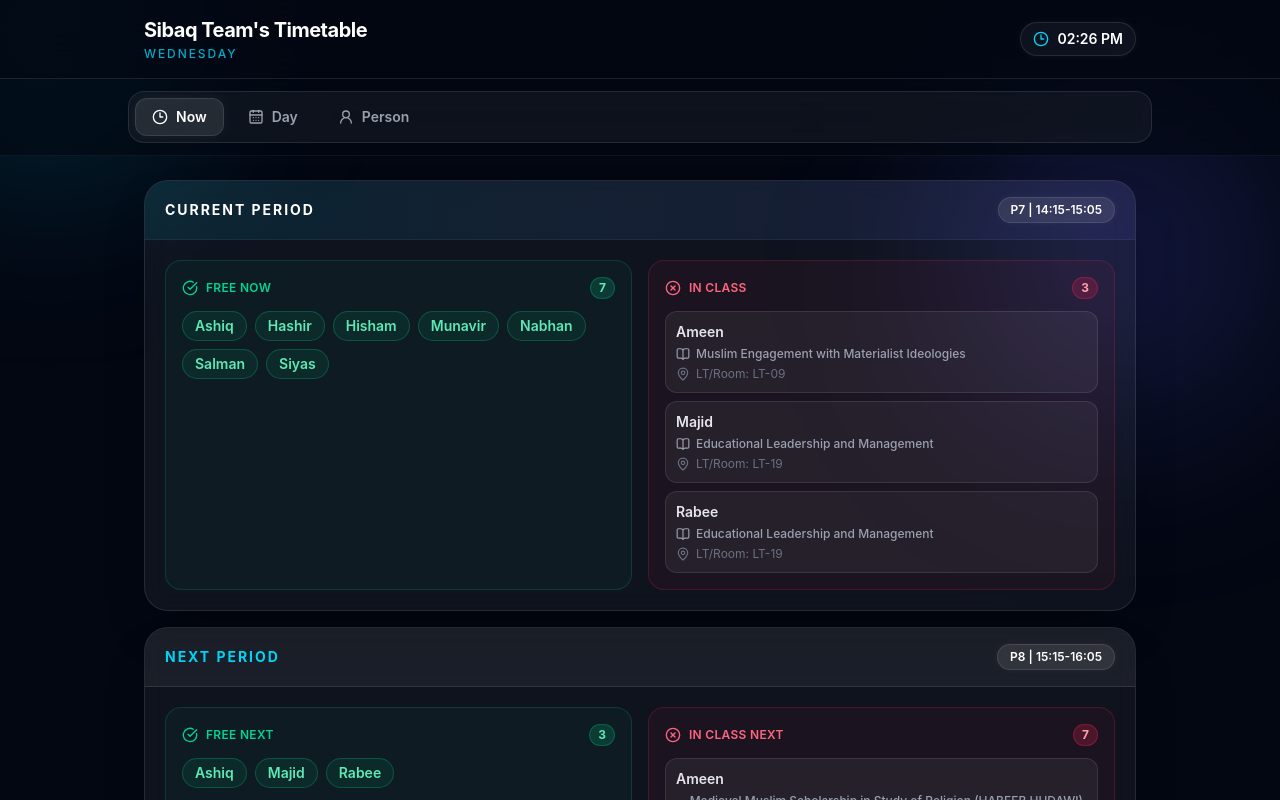
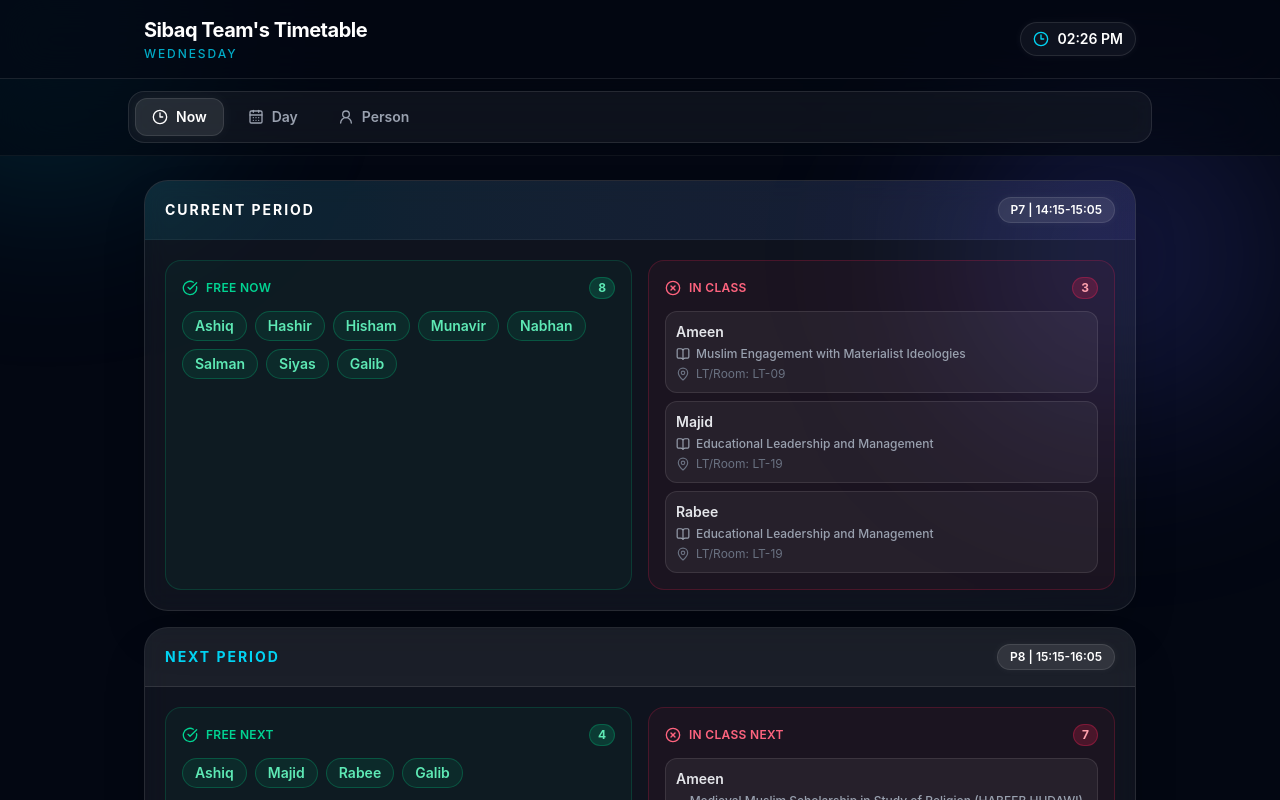
Before and after one commit to ameenvittal/timetable, a React (Vite) app: page / in a window 1280 px wide. Shown: the top 800 px of the page. Built offline with nearby package versions, Linux system fonts and the light colour scheme.

Commit message:
chore: add new schedule file for Galib

```diff
--- a/src/data/index.ts
+++ b/src/data/index.ts
@@ -10,6 +10,7 @@ import nabhanCSV from "./persons/nabhan.csv?raw";
 import rabeeCSV from "./persons/rabee.csv?raw";
 import salmanCSV from "./persons/salman.csv?raw";
 import siyasCSV from "./persons/siyas.csv?raw";
+import galibCSV from "./persons/galib.csv?raw";
 
 import { parsePersonCSV } from "../utils/csvParser";
 import type { PersonSchedule } from "../types";
@@ -25,6 +26,7 @@ const rawFiles: { name: string; csv: string }[] = [
   { name: "Rabee", csv: rabeeCSV },
   { name: "Salman", csv: salmanCSV },
   { name: "Siyas", csv: siyasCSV },
+  {name: "Galib", csv: galibCSV}
 ];
 
 export async function loadAllPersons(): Promise<PersonSchedule[]> {
```
Also changed, not shown: src/data/persons/galib.csv (added).
